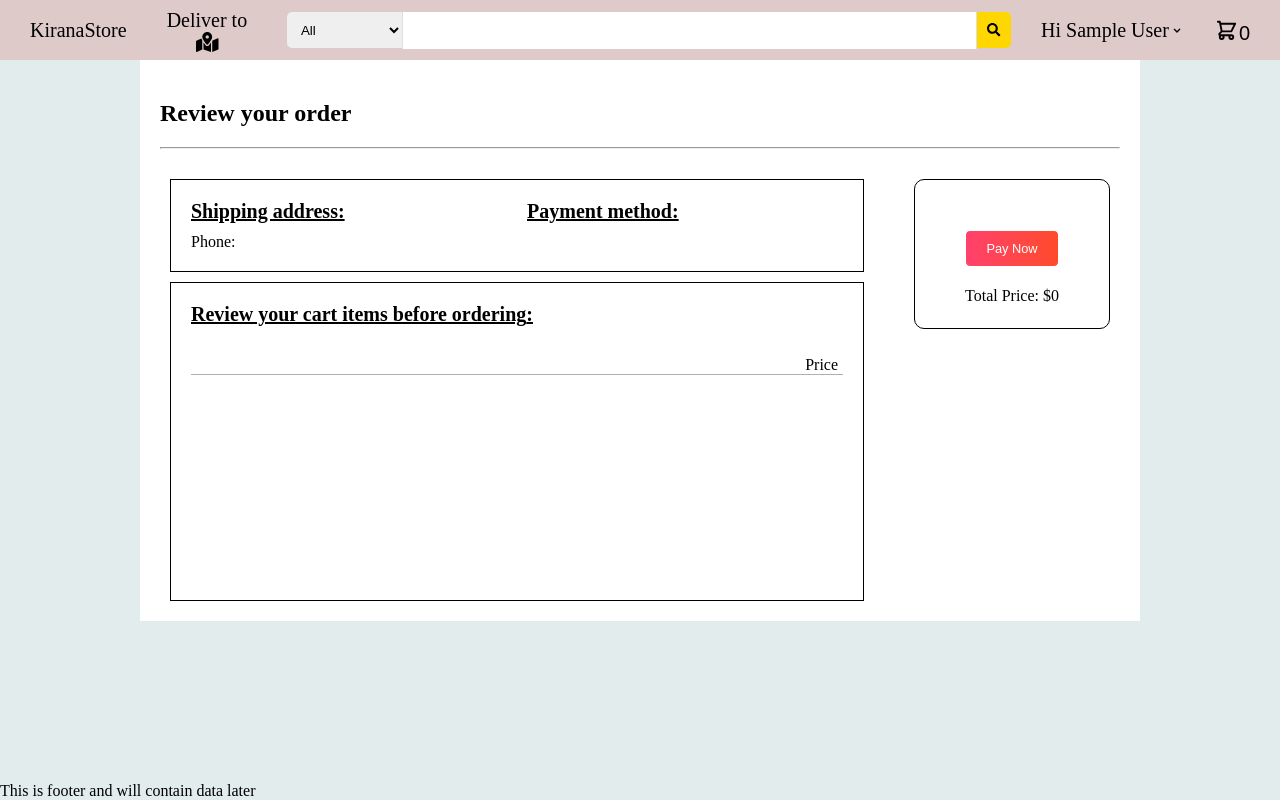
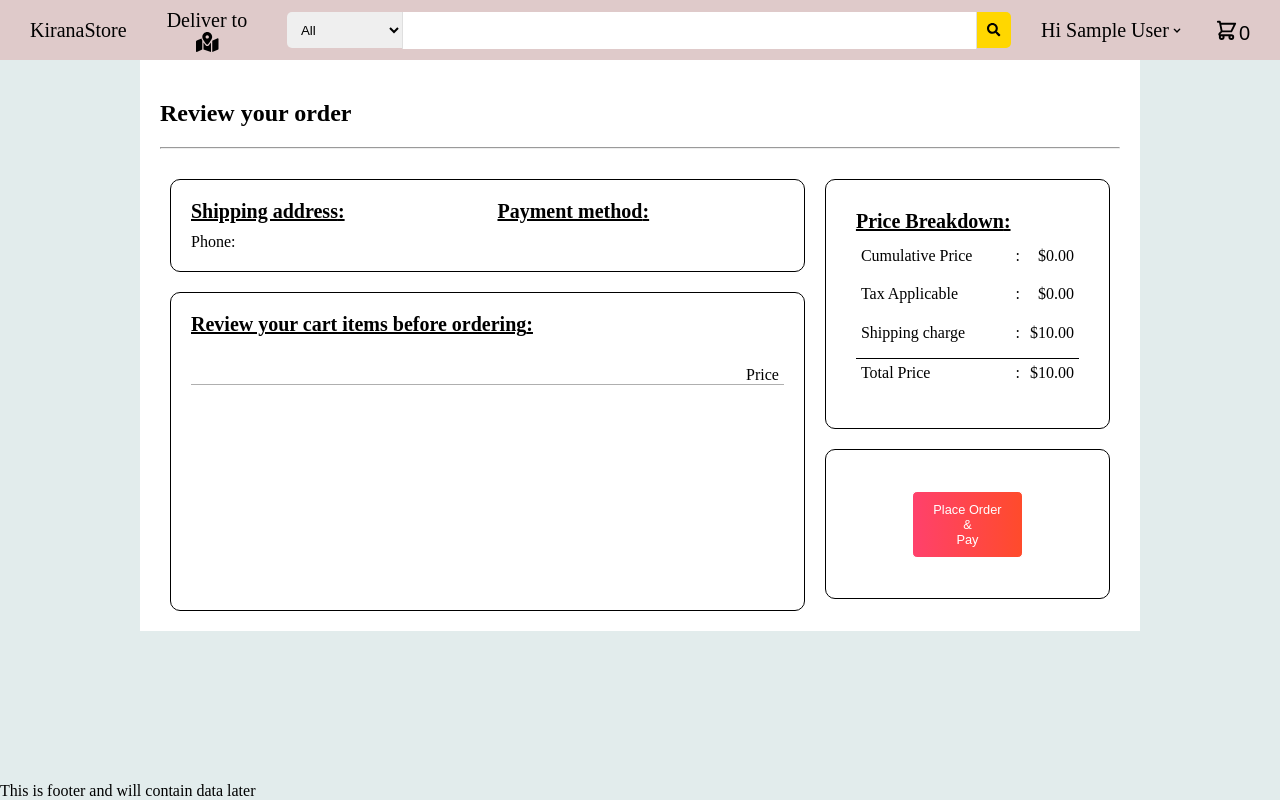
Before and after one commit to abhinavsaurav/kirana-store, a React (Create React App) app in the folder client/: page /checkout/review in a window 1280 px wide. Built offline with nearby package versions, Linux system fonts and the light colour scheme; sample sign-in values are in the browser's storage.

Commit message:
order request created to DB to handle data before payment

```diff
--- a/client/src/components/cart-review-page/CartReview.js
+++ b/client/src/components/cart-review-page/CartReview.js
@@ -1,34 +1,90 @@
-// import { useState } from 'react';
-// import { useEffect } from 'react';
-import { useContext } from 'react';
+import { useContext, useEffect } from 'react';
+import { useDispatch, useSelector } from 'react-redux';
+import { useHistory } from 'react-router-dom';
+
 import CartContext from '../../contexts/cart/CartContext';
-import { useSelector } from 'react-redux';
 import Cart from '../cart/Cart';
+import { createOrder } from '../../store/checkout/orderActions';
+
 import Button from '../UI/button/Button';
 import classes from './CartReview.module.scss';
-import { useEffect } from 'react';
 
 const CartReview = (props) => {
-	// This works but not using this
-	// const [cartData, setCartData] = useState();
-	// const fetchCartCtx = (cartCtx) => {
-	// 	if (cartCtx && cartCtx.totalPrice) {
-	// 		setCartData(cartCtx);
-	// 	}
-	// 	return cartCtx;
-	// };
+	const history = useHistory();
+	const dispatch = useDispatch();
+	const cartCtx = useContext(CartContext);
 
-	// useEffect(() => {
-	// 	console.log(cartData);
-	// 	fetchCartCtx();
-	// }, [fetchCartCtx]);
+	const userId = useSelector((state) => state.auth.userInfo._id);
+	const token = useSelector((state) => state.auth.token);
+	const address = useSelector((state) => state.address);
+	const payment = useSelector((state) => state.payment.paymentMethod);
+	const orderStatus = useSelector((state) => state.order.status);
 
-	const cartCtx = useContext(CartContext);
-	const address = useSelector((state) => state.address);
-	const payment = useSelector((state) => state.payment);
-	console.log(address);
+	const totalItemsPrice = cartCtx.totalPrice;
 
-	// useEffect(() => {}, [address]);
+	let taxPrice = 0; // will charge 12% tax i guess
+	let priceAfterTax = 0;
+	let shippingCharge = 10;
+	let priceToPay = 0;
+	taxPrice = +totalItemsPrice * (12 / 100); // will charge 12% tax i guess
+	priceAfterTax = taxPrice + +totalItemsPrice; // will charge 12% tax i guess
+	priceToPay = priceAfterTax + shippingCharge;
+
+	useEffect(() => {}, []);
+
+	const handleOrderAndPayment = async (e) => {
+		e.preventDefault();
+		if (cartCtx.items.length <= 0) {
+			/**
+			 * TODO show Error
+			 *
+			 */
+			console.log('Nothing in cart to order');
+			history.push('/');
+			return;
+		}
+
+		// ! THIS WILL DO SHALLOW COPY AND MODIFY THE DATA
+		// const dataToBeFormattedCopy = [...cartCtx.items];
+
+		// ! DONT MUTATE DATA --> STILL GETTIN MUTATED SINCE NESTED ARRAY AND OBJECTS
+		// ONLY NEED TO REMOVE THE NOT NEEDED DATA
+		const formattedCart = cartCtx.items.map((data) => {
+			if (typeof data.id === 'object') {
+				data.product = data.id._id;
+			} else {
+				data.product = data.id;
+			}
+			// delete data.id;	// As a workaround i will let it stay. Also should clear the cart on every order anyways
+			delete data.numReviews;
+			// delete data.countInStock;
+			// delete data.reviews;
+			delete data.altImage;
+			// Probably will uncheck a product as this is not gonna be used
+			// delete data.createdAt;
+			// delete data.updatedAt;
+			return data;
+		});
+
+		// console.log('Ordering now');
+		const orderData = {
+			user: userId,
+			cart: formattedCart,
+			address: { address: address.shippingAddress, ...address },
+			paymentMethod: payment,
+			price: {
+				taxed: taxPrice,
+				shipping: shippingCharge,
+				total: priceToPay,
+			},
+		};
+
+		delete orderData.address.shippingAddress;
+		console.log(orderData);
+		console.log(formattedCart);
+
+		dispatch(createOrder({ orderData, token: token }));
+	};
 
 	return (
 		<div className={`${classes['review-container']}`}>
@@ -71,12 +127,48 @@ const CartReview = (props) => {
 						/>
 					</div>
 				</div>
-				<div className={classes['continue-btn-container']}>
-					<div className={classes.totalPrice}>
-						Total Price: ${cartCtx.totalPrice}
+				<div className={classes['right-container']}>
+					<div className={classes.wrapper}>
+						<div className={classes['continue-btn-container']}>
+							<div className={classes['continue-btn-wrapper']}>
+								<Button
+									type="submit"
+									onClick={handleOrderAndPayment}
+									// disabled={cartCtx.totalAmount <= 0 ? true : false} // totalAmount is not
+								>
+									Place Order <br />&<br /> Pay
+								</Button>
+							</div>
+						</div>
 					</div>
-					<div className={classes['continue-btn-wrapper']}>
-						<Button type="submit">Pay Now</Button>
+					<div className={classes.price}>
+						<div className={classes.subheader}>Price Breakdown</div>
+						<p>
+							<span>Cumulative Price</span>
+							<span>:</span>
+							<span>${totalItemsPrice.toFixed(2)}</span>
+						</p>
+						<p>
+							<span>Tax Applicable</span>
+							<span>:</span>
+							<span>${taxPrice.toFixed(2)}</span>
+						</p>
+						<p>
+							<span>Shipping charge</span>
+							<span>:</span>
+							<span>${shippingCharge.toFixed(2)}</span>
+						</p>
+						<p id={classes.rule}>
+							<span></span>
+
+							<span></span>
+							<span></span>
+						</p>
+						<p>
+							<span>Total Price</span>
+							<span>:</span>
+							<span>${priceToPay.toFixed(2)}</span>
+						</p>
 					</div>
 				</div>
 			</div>
@@ -85,3 +177,17 @@ const CartReview = (props) => {
 };
 
 export default CartReview;
+
+// This works but not using this
+// const [cartData, setCartData] = useState();
+// const fetchCartCtx = (cartCtx) => {
+// 	if (cartCtx && cartCtx.totalPrice) {
+// 		setCartData(cartCtx);
+// 	}
+// 	return cartCtx;
+// };
+
+// useEffect(() => {
+// 	console.log(cartData);
+// 	fetchCartCtx();
+// }, [fetchCartCtx]);
--- a/client/src/components/cart-review-page/CartReview.module.scss
+++ b/client/src/components/cart-review-page/CartReview.module.scss
@@ -16,15 +16,14 @@
 .content-container {
 	display: flex;
 
-	gap: 50px;
+	gap: 20px;
 	padding: 0px 10px;
 
 	.content-list-wrapper {
 		flex: 1;
 		display: flex;
 		flex-direction: column;
-		// margin-top: 20px;
-		gap: 10px;
+		gap: 20px;
 
 		.add-space {
 			padding: 20px;
@@ -34,22 +33,32 @@
 		}
 
 		.address {
+			border-radius: 10px;
 			border: 1px solid black;
 		}
 
 		.cart-items {
+			border-radius: 10px;
 			border: 1px solid black;
 		}
 	}
 
-	.continue-btn-container {
+	.right-container {
 		display: flex;
+		flex-direction: column-reverse;
+		// align-items: flex-end;
+		justify-content: flex-end;
+		gap: 20px;
+	}
+
+	.right-container .wrapper .continue-btn-container {
 		border: 1px solid black;
+		display: flex;
 		align-items: center;
 		justify-content: space-evenly;
 		flex-direction: column-reverse;
 		gap: 20px;
-		padding: 50px;
+		// padding: 50px;
 		margin: 0 auto;
 		border-radius: 10px;
 		height: 150px;
@@ -81,6 +90,7 @@
 		padding-left: 10px;
 	}
 }
+
 .subheader {
 	font-size: 1.25rem;
 	font-weight: bold;
@@ -94,3 +104,40 @@
 		text-decoration: none;
 	}
 }
+.price {
+	border: 1px solid black;
+	padding: 30px;
+	// padding: 25px 50px 75px;
+	border-radius: 10px;
+	height: 250px;
+	display: table;
+	// border-collapse: ;
+
+	.subheader {
+		padding: 0;
+	}
+
+	p {
+		display: table-row;
+	}
+
+	#rule {
+		display: relative;
+		margin-bottom: 2px;
+
+		span {
+			border-top: 1px solid black;
+			padding: 0;
+		}
+	}
+
+	span {
+		// padding: 10px;
+		display: table-cell;
+		// height: px;
+		padding: 5px;
+		&:last-child {
+			text-align: right;
+		}
+	}
+}
--- a/client/src/data/constants.js
+++ b/client/src/data/constants.js
@@ -9,9 +9,17 @@ export const FETCH_PRODUCT = 'fetchProduct';
 export const LOGIN = 'login';
 export const LOGOUT = 'logout';
 export const LOADING = 'LOADING';
+export const SUCCESS = 'SUCCESS';
 export const IDLE = 'IDLE';
 export const ERROR = 'ERROR';
 export const SET_CHECKOUT_ADDRESS = 'SET_CHECKOUT_ADDRESS';
+export const ORDER_CREATE_REQUEST = 'ORDER_CREATE_REQUEST';
+// export const ORDER_CREATE_SUCCESS = 'ORDER_CREATE_SUCCESS';
+// export const ORDER_CREATE_FAILED = 'ORDER_CREATE_FAILED';
+
+export const ORDER_PAYMENT_REQUEST = 'ORDER_PAYMENT_REQUEST';
+// export const ORDER_PAYMENT_SUCCESS = 'ORDER_PAYMENT_SUCCESS';
+// export const ORDER_PAYMENT_FAILED = 'ORDER_PAYMENT_FAILED';
 
 // Errors - LOGIN PAGE
 export const ERROR_LOGIN_SUBMIT = 'Username or Password entered is wrong!';
--- /dev/null
+++ b/client/src/store/checkout/orderActions.js
@@ -0,0 +1,29 @@
+import { createAsyncThunk } from '@reduxjs/toolkit';
+import kiranaAPI from '../../apis/kiranaAPI';
+import { ORDER_CREATE_REQUEST } from '../../data/constants';
+
+export const createOrder = createAsyncThunk(
+	ORDER_CREATE_REQUEST,
+	async (data, thunkAPI) => {
+		try {
+			console.log(data);
+			const response = await kiranaAPI.post('/orders', data.orderData, {
+				headers: {
+					Authorization: `Bearer ${data.token}`,
+				},
+			});
+
+			console.log('below is the response');
+			console.log(response.data);
+
+			return response.data;
+		} catch (err) {
+			if (!err.response) {
+				throw err;
+			}
+
+			return thunkAPI.rejectWithValue(err.response.data);
+		} finally {
+		}
+	}
+);
--- /dev/null
+++ b/client/src/store/checkout/orderSlice.js
@@ -0,0 +1,69 @@
+import { createSlice } from '@reduxjs/toolkit';
+import { IDLE, LOADING, ERROR, SUCCESS } from '../../data/constants';
+import { createOrder } from './orderActions';
+
+const initialState = {
+	orderId: '',
+	isPaid: '',
+	isDelivered: '',
+	user: '',
+	cart: [],
+	address: {},
+	paymentMethod: '',
+	price: {},
+	orderedAt: '',
+	isModifiedAt: '',
+	status: IDLE,
+	error: null,
+};
+
+const orderSlice = createSlice({
+	name: 'order',
+	initialState,
+	reducers: {},
+	extraReducers: {
+		[createOrder.pending]: (state, action) => {
+			state.status = LOADING;
+		},
+		[createOrder.fulfilled]: (state, action) => {
+			const {
+				_id,
+				user,
+				orderItems,
+				shippingAddress,
+				paymentMethod,
+				taxPrice,
+				shippingPrice,
+				totalPrice,
+				createdAt,
+				updatedAt,
+				isPaid,
+				isDelivered,
+			} = action.payload;
+
+			state.orderId = _id;
+			state.user = user;
+			state.cart = orderItems;
+			state.address = shippingAddress;
+			state.paymentMethod = paymentMethod;
+			state.price = {
+				taxed: taxPrice,
+				shipping: shippingPrice,
+				total: totalPrice,
+			};
+			state.orderedAt = createdAt;
+
+			state.isPaid = isPaid;
+			state.isDelivered = isDelivered;
+			state.isModifiedAt = updatedAt;
+
+			state.status = SUCCESS;
+		},
+		[createOrder.rejected]: (state, action) => {
+			state.status = ERROR;
+			state.error = action.payload;
+		},
+	},
+});
+
+export default orderSlice;
--- a/client/src/store/index.js
+++ b/client/src/store/index.js
@@ -5,6 +5,7 @@ import authSlice from './authSlice';
 import productSlice from './productSlice';
 import addressSlice from './checkout/addressSlice';
 import paymentSlice from './checkout/paymentSlice';
+import orderSlice from './checkout/orderSlice';
 
 const store = configureStore({
 	reducer: {
@@ -12,6 +13,7 @@ const store = configureStore({
 		product: productSlice.reducer,
 		address: addressSlice.reducer,
 		payment: paymentSlice.reducer,
+		order: orderSlice.reducer,
 	},
 });
 
```
Also changed, not shown: 2 other files (tests, documents, lock files or other folders).
